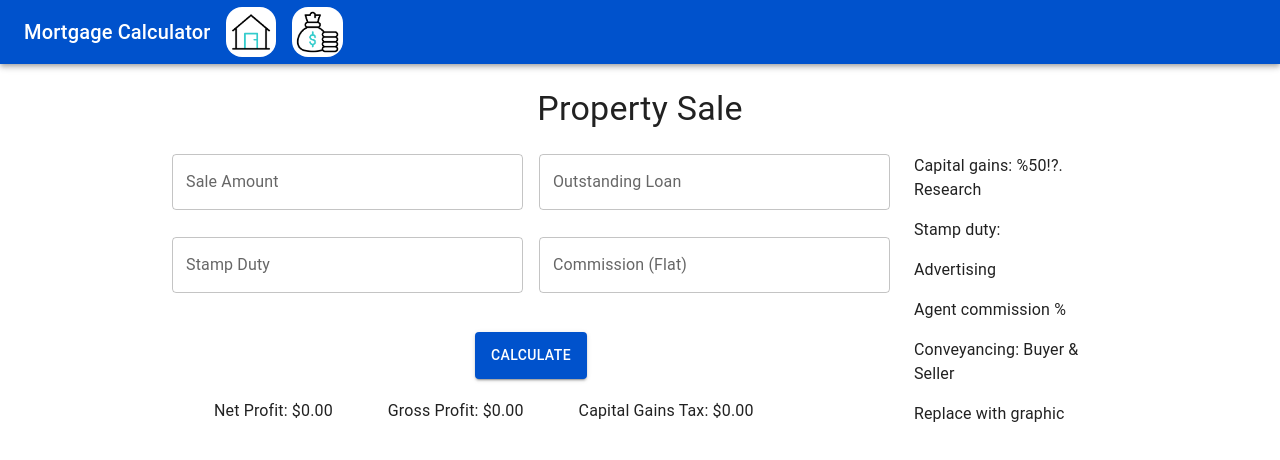
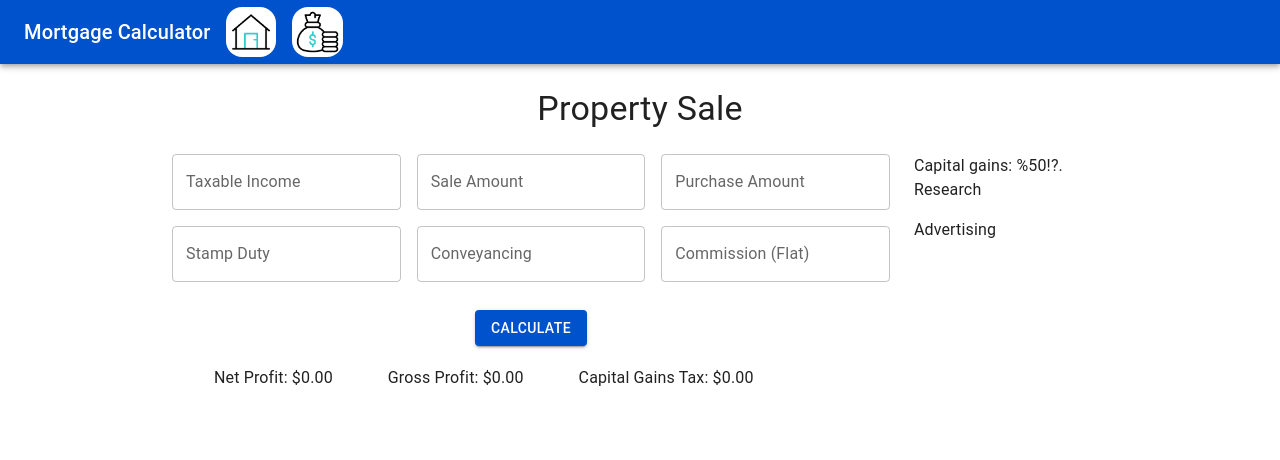
Before and after one commit to dane-mckillop/mortgage-calc-ts-react, a React (Vite) app: page /sell in a window 1280 px wide. Shown: the top 460 px of the page. Built offline with nearby package versions, Linux system fonts and the light colour scheme.

Commit message:
Draft calculation for the profit and capital gains calculation. Need to include more fees. Research fees, include tickbox for 12months holding.

```diff
--- a/src/pages/SellProperty.tsx
+++ b/src/pages/SellProperty.tsx
@@ -1,12 +1,17 @@
 import { Box, Button, Grid, Stack, TextField, Typography } from '@mui/material';
 import { useState } from 'react';
 import { handleNumericInput } from '../helpers/validation';
+import { calculateCapGainsTax } from '../helpers/calculation';
 
 const SellProperty: React.FC = () => {
+    const [income, setIncome] = useState<number>(0);
+    const [incomeString, setIncomeString] = useState<string>("");
     const [saleAmount, setSaleAmount] = useState<number>(0);
     const [saleAmountString, setSaleAmountString] = useState<string>("");
-    const [outstanding, setOutstanding] = useState<number>(0);
-    const [outstandingString, setOutstandingString] = useState<string>("");
+    const [purchaseAmount, setPurchaseAmount] = useState<number>(0);
+    const [purchaseAmountString, setPurchaseAmountString] = useState<string>("");
+    const [conveyancing, setConveyancing] = useState<number>(0);
+    const [conveyancingString, setConveyancingString] = useState<string>("");
     const [stampDuty, setStampDuty] = useState<number>(0);
     const [stampDutyString, setStampDutyString] = useState<string>("");
     const [commissionFlat, setCommissionFlat] = useState<number>(0);
@@ -14,34 +19,6 @@ const SellProperty: React.FC = () => {
     const [netProfit, setNetProfit] = useState<number>(0);
     const [grossProfit, setGrossProfit] = useState<number>(0);
     const [capGainsTax, setCapGainsTax] = useState<number>(0);
-    const changeSaleAmount = (value: number) => {
-        setSaleAmount(value);
-        console.log(value);
-    }
-    const changeOutstanding = (value: number) => {
-        setOutstanding(value);
-        console.log(value);
-    }
-    const changeStampDuty = (value: number) => {
-        setStampDuty(value);
-        console.log(value);
-    }
-    const changeCommissionFlat = (value: number) => {
-        setCommissionFlat(value);
-        console.log(value);
-    }
-    const changeNetProfit = (value: number) => {
-        setNetProfit(value);
-        console.log(value);
-    }
-    const changeGrossProfit = (value: number) => {
-        setGrossProfit(value);
-        console.log(value);
-    }
-    const changeCapGainsTax = (value: number) => {
-        setCapGainsTax(value);
-        console.log(value);
-    }
 
     return (
         <div>
@@ -54,7 +31,18 @@ const SellProperty: React.FC = () => {
                     </Typography>
                     <Stack direction={'row'}>
                         <Grid container spacing={2}>
-                            <Grid item xs={6}>
+                            <Grid item xs={4}>
+                                <TextField
+                                    label="Taxable Income"
+                                    type="string"
+                                    value={incomeString}
+                                    onChange={(e) => {
+                                        handleNumericInput(e.target.value, setIncome, setIncomeString)
+                                    }}
+                                    fullWidth
+                                />
+                            </Grid>
+                            <Grid item xs={4}>
                                 <TextField
                                     label="Sale Amount"
                                     type="string"
@@ -65,18 +53,18 @@ const SellProperty: React.FC = () => {
                                     fullWidth
                                 />
                             </Grid>
-                            <Grid item xs={6}>
+                            <Grid item xs={4}>
                                 <TextField
-                                    label="Outstanding Loan"
+                                    label="Purchase Amount"
                                     type="string"
-                                    value={outstandingString}
+                                    value={purchaseAmountString}
                                     onChange={(e) => {
-                                        handleNumericInput(e.target.value, setOutstanding, setOutstandingString)
+                                        handleNumericInput(e.target.value, setPurchaseAmount, setPurchaseAmountString)
                                     }}
                                     fullWidth
                                 />
                             </Grid>
-                            <Grid item xs={6}>
+                            <Grid item xs={4}>
                                 <TextField
                                     label="Stamp Duty"
                                     type="string"
@@ -87,7 +75,18 @@ const SellProperty: React.FC = () => {
                                     fullWidth
                                 />
                             </Grid>
-                            <Grid item xs={6}>
+                            <Grid item xs={4}>
+                                <TextField
+                                    label="Conveyancing"
+                                    type="string"
+                                    value={conveyancingString}
+                                    onChange={(e) =>
+                                        handleNumericInput(e.target.value, setConveyancing, setConveyancingString)
+                                    }
+                                    fullWidth
+                                />
+                            </Grid>
+                            <Grid item xs={4}>
                                 <TextField
                                     label="Commission (Flat)"
                                     type="string"
@@ -99,7 +98,18 @@ const SellProperty: React.FC = () => {
                                 />
                             </Grid>
                             <Grid item xs={12} sx={{ display: 'flex', justifyContent: 'center', m: '12px', width: '100%' }}>
-                                <Button variant="contained" color="primary" onClick={() => {/* Placeholder*/ }}>
+                                <Button variant="contained" color="primary" onClick={() => {
+                                    let capitalGains = calculateCapGainsTax(
+                                        income,
+                                        purchaseAmount,
+                                        saleAmount,
+                                        0, //Placeholder, research tax writeoff expenses
+                                        true //Placeholder, add checkbox
+                                    );
+                                    setCapGainsTax(capitalGains);
+                                    setGrossProfit(saleAmount - purchaseAmount);
+                                    setNetProfit(saleAmount - purchaseAmount - capitalGains - stampDuty - conveyancing - commissionFlat);
+                                }}>
                                     Calculate
                                 </Button>
                             </Grid>
@@ -117,11 +127,7 @@ const SellProperty: React.FC = () => {
                         </Grid>
                         <Stack sx={{ px: 3 }} >
                             <Typography variant="body1" pb={2}>Capital gains: %50!?. Research</Typography>
-                            <Typography variant="body1" pb={2}>Stamp duty:</Typography>
                             <Typography variant="body1" pb={2}>Advertising</Typography>
-                            <Typography variant="body1" pb={2}>Agent commission %</Typography>
-                            <Typography variant="body1" pb={2}>Conveyancing: Buyer & Seller</Typography>
-                            <Typography variant="body1" pb={2}>Replace with graphic</Typography>
                         </Stack>
                     </Stack>
                 </Box>
```
